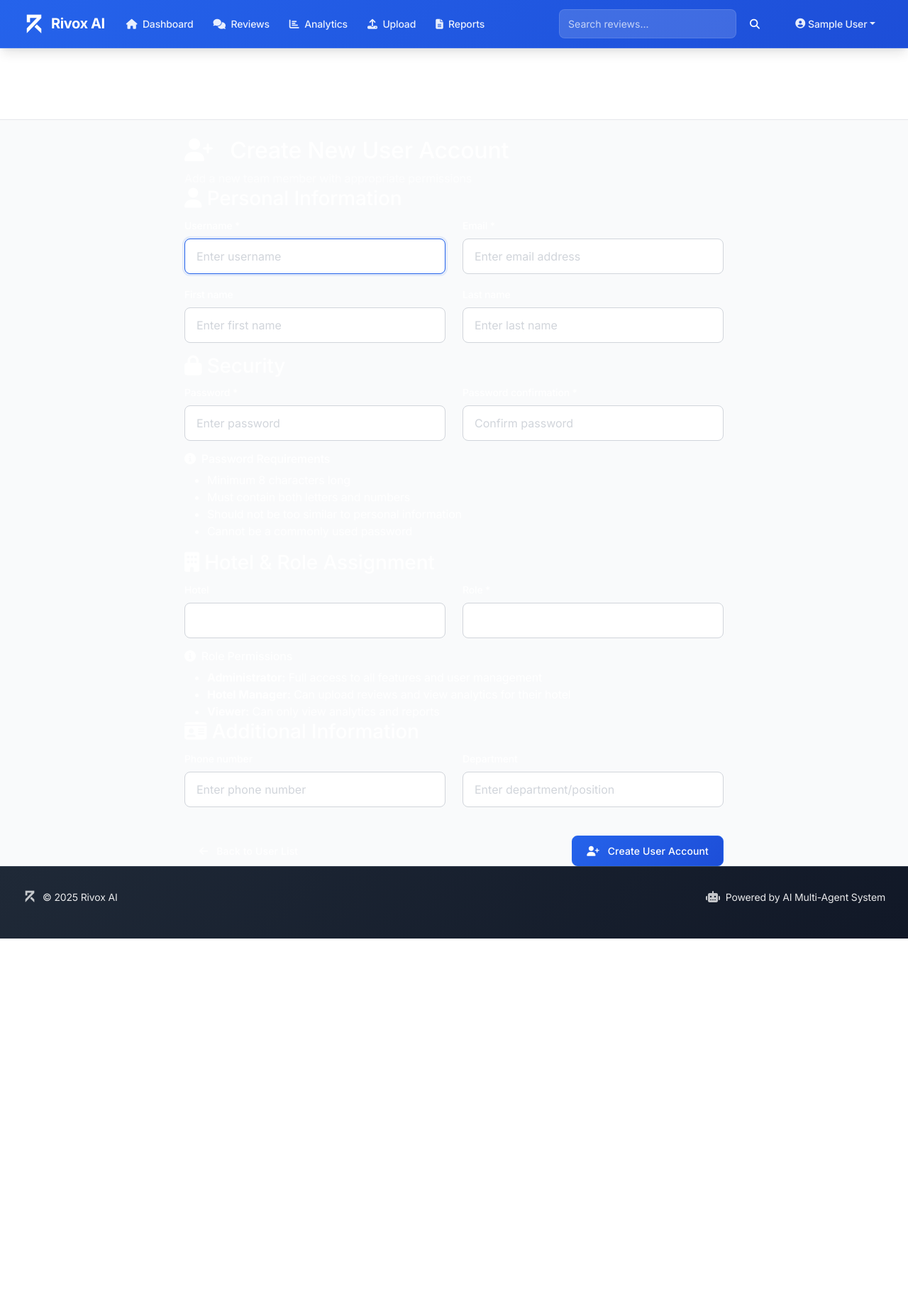
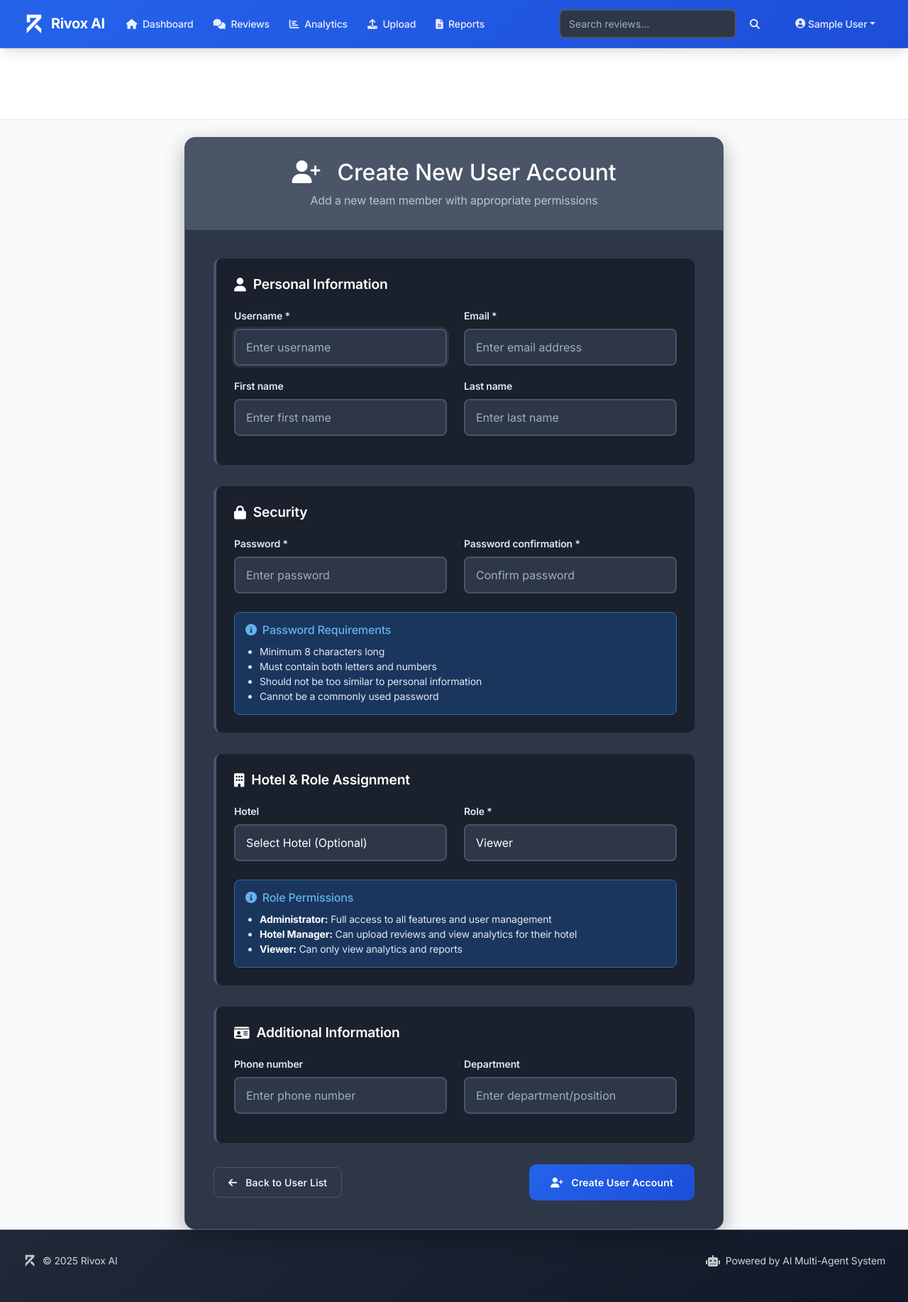
Before and after one commit to iiTzIsh/multiagent-review-sentiment-ai, a Django app: page /auth/register/ in a window 1280 px wide. Shown: the whole page at 71% size. Before the commit the page ends 1322 px from the top, so only its background shows below. Run offline with Django 5.2, Linux system fonts and the light colour scheme; the visitor is signed in with stand-in values (Sample User, id 1); data that the repository does not hold is empty; some libraries are stand-ins or nearby versions.

Commit message:
Add styles

```diff
--- a/templates/auth/register.html
+++ b/templates/auth/register.html
@@ -8,6 +8,205 @@
 {% block page_description %}Create new user accounts with role-based permissions{% endblock %}
 
 // Custom CSS for registration page
+{% block extra_css %}
+<style>
+    /* Dark blue theme for register page */
+
+    .registration-card {
+        background-color: #2D3748;
+        border-radius: 15px;
+        box-shadow: 0 10px 30px rgba(0, 0, 0, 0.3);
+        overflow: hidden;
+        border: 1px solid #4A5568;
+
+    }
+
+    .registration-header {
+        background-color: #4A5568;
+        color: white;
+        padding: 30px;
+        text-align: center;
+    }
+
+    .registration-header h2 {
+        color: #FFFFFF !important;
+        margin: 0;
+    }
+
+    .registration-header p {
+        color: #E2E8F0 !important;
+        margin: 0;
+        margin-top: 8px;
+        opacity: 0.9;
+    }
+
+    .registration-body {
+        padding: 40px;
+        background-color: #2D3748;
+        color: #FFFFFF;
+    }
+
+    .form-section {
+        margin-bottom: 30px;
+        padding: 25px;
+        background-color: #1A202C;
+        border-radius: 10px;
+        border-left: 4px solid #4A5568;
+    }
+
+    .section-title {
+        font-size: 1.2rem;
+        font-weight: 600;
+        color: #FFFFFF !important;
+        margin-bottom: 20px;
+        display: flex;
+        align-items: center;
+    }
+
+    .section-title i {
+        margin-right: 10px;
+        color: #4A5568;
+    }
+
+    .form-label, label {
+        color: #E2E8F0 !important;
+        font-weight: 600 !important;
+        margin-bottom: 8px;
+    }
+
+    .form-control {
+        background-color: #2D3748 !important;
+        color: #FFFFFF !important;
+        border: 2px solid #4A5568 !important;
+        border-radius: 8px;
+        padding: 12px 15px;
+        transition: all 0.3s ease;
+    }
+
+    .form-control:focus {
+        color: #FFFFFF !important;
+        background-color: #2D3748 !important;
+        border-color: #4A5568;
+        box-shadow: 0 0 0 3px rgba(74, 85, 104, 0.3);
+    }
+
+    .form-control::placeholder {
+        color: #A0AEC0 !important;
+    }
+
+    .form-select {
+        background-color: #2D3748 !important;
+        color: #FFFFFF !important;
+        border: 2px solid #4A5568 !important;
+    }
+
+    .form-select:focus {
+        background-color: #2D3748 !important;
+        color: #FFFFFF !important;
+        border-color: #4A5568;
+        box-shadow: 0 0 0 3px rgba(74, 85, 104, 0.3);
+    }
+
+    .help-text, .form-text, small {
+        color: #A0AEC0 !important;
+        font-size: 0.875rem;
+        margin-top: 5px;
+    }
+
+    .invalid-feedback {
+        color: #F56565 !important;
+    }
+
+    .btn-create {
+        background-color: #4A5568;
+        border: none;
+        border-radius: 10px;
+        padding: 15px 30px;
+        font-weight: 600;
+        color: #FFFFFF;
+        transition: all 0.3s ease;
+    }
+
+    .btn-create:hover {
+        background-color: #2D3748;
+        color: #FFFFFF;
+        transform: translateY(-2px);
+        box-shadow: 0 10px 25px rgba(74, 85, 104, 0.3);
+    }
+
+    .btn-outline-secondary {
+        border-color: #4A5568;
+        color: #A0AEC0;
+        background-color: transparent;
+    }
+
+    .btn-outline-secondary:hover {
+        background-color: #4A5568;
+        color: #FFFFFF;
+        border-color: #4A5568;
+    }
+
+    .password-requirements {
+        background-color: #1A365D;
+        border: 1px solid #2B6CB0;
+        border-radius: 8px;
+        padding: 15px;
+        margin-top: 10px;
+    }
+
+    .password-requirements h6 {
+        color: #63B3ED !important;
+        margin-bottom: 10px;
+    }
+
+    .password-requirements ul {
+        margin: 0;
+        padding-left: 20px;
+    }
+
+    .password-requirements li {
+        color: #E2E8F0 !important;
+        font-size: 0.875rem;
+    }
+
+    .role-permissions {
+        background-color: #1A365D;
+        border: 1px solid #2B6CB0;
+        border-radius: 8px;
+        padding: 15px;
+        margin-top: 10px;
+    }
+
+    .role-permissions h6 {
+        color: #63B3ED !important;
+        margin-bottom: 10px;
+    }
+
+    .role-permissions ul {
+        margin: 0;
+        padding-left: 20px;
+    }
+
+    .role-permissions li {
+        color: #E2E8F0 !important;
+        font-size: 0.875rem;
+    }
+
+    .role-permissions strong {
+        color: #FFFFFF !important;
+    }
+
+    /* Override any remaining light theme colors */
+    * {
+        color: inherit;
+    }
+
+    p {
+        color: #E2E8F0 !important;
+    }
+  </style>
+ {% endblock %}
+
 
 {% block content %}
 <div class="container-fluid mt-4">
```
